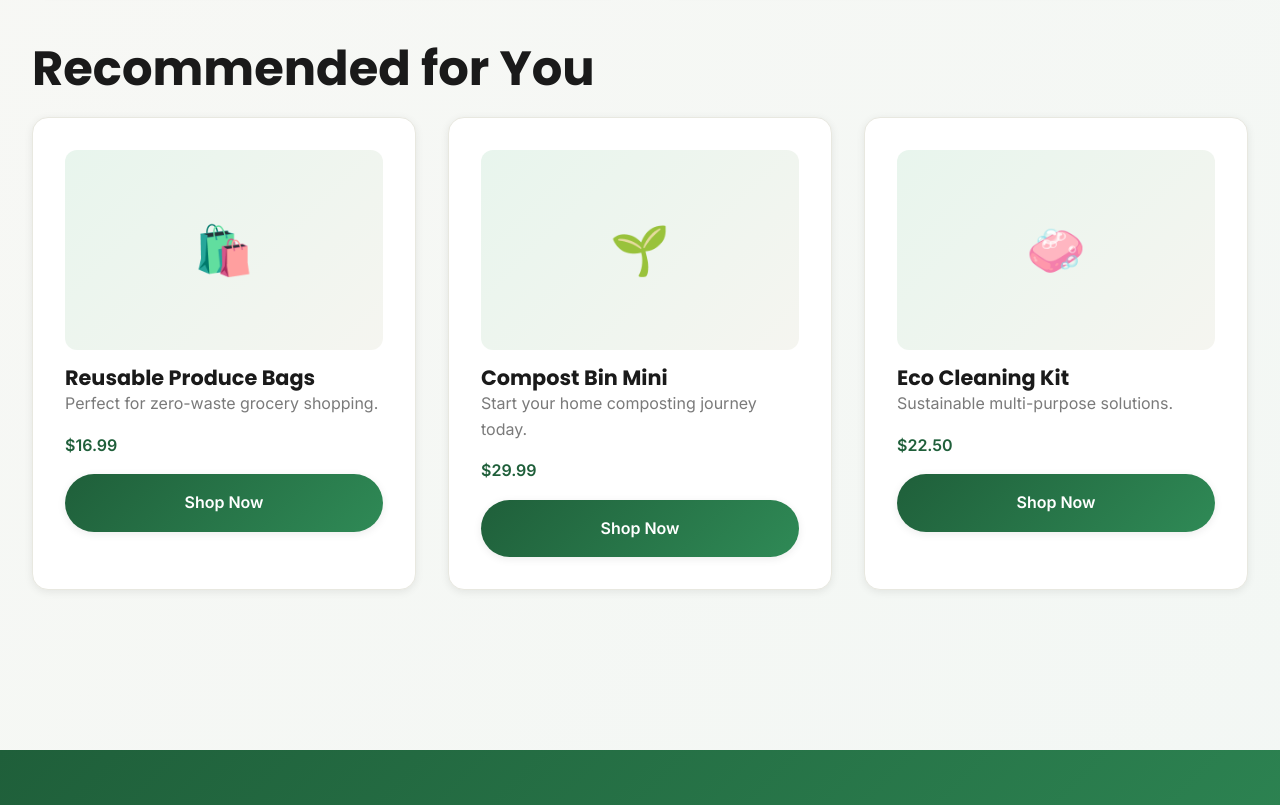
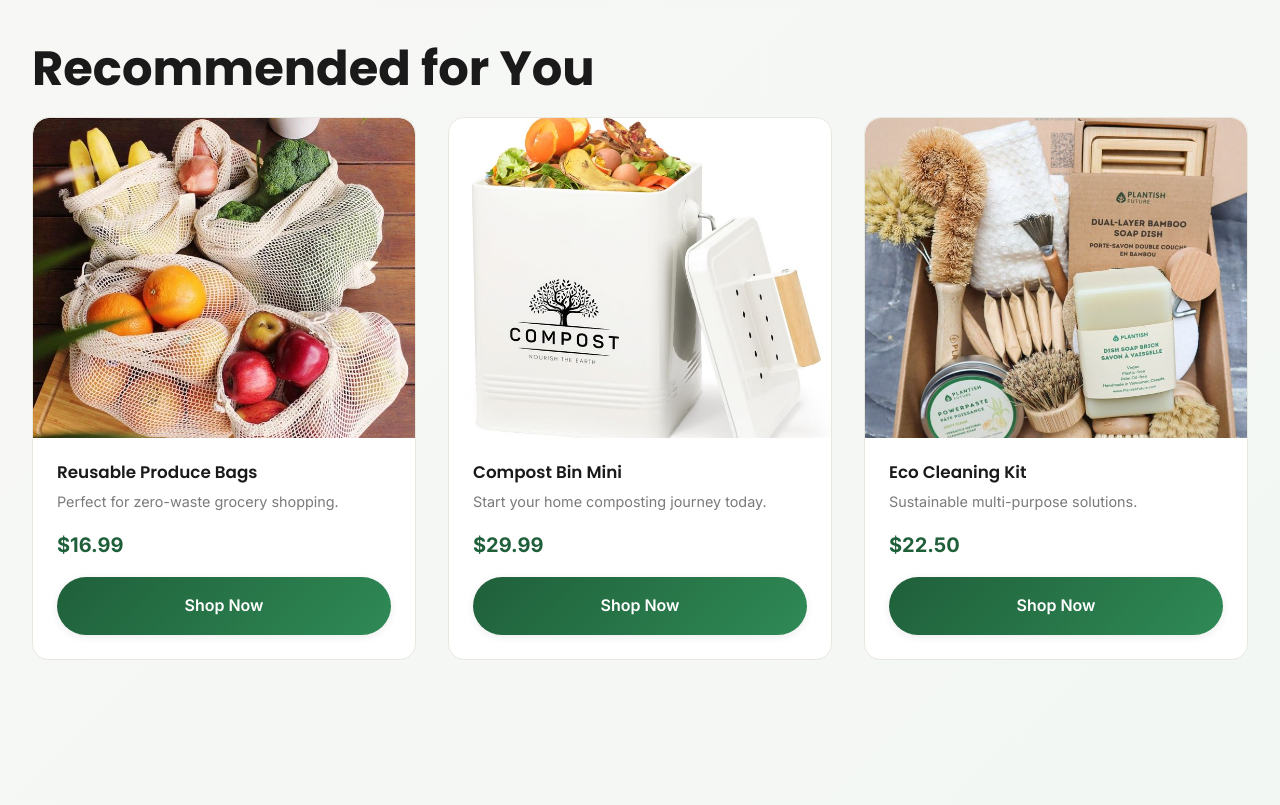
Before and after one commit to FelixFanady/EcoCycle, a website: page views/buyer-dashboard.html in a window 1280 px wide. Shown: the part 910-1715 px from the top of the page. Drawn offline with Linux system fonts and the light colour scheme; no server answers.

Commit message:
update photo for buyer dboard

```diff
--- a/public/css/components.css
+++ b/public/css/components.css
@@ -288,7 +288,7 @@
 
 .product-card-image {
   width: 100%;
-  height: 200px;
+  height: 320px;
   overflow: hidden;
   border-radius: var(--radius-lg) var(--radius-lg) 0 0;
   flex-shrink: 0;
--- a/views/buyer-dashboard.html
+++ b/views/buyer-dashboard.html
@@ -10,6 +10,7 @@
     <link rel="stylesheet" href="/css/utilities.css" />
     <link rel="stylesheet" href="/css/layout.css" />
   </head>
+
   <body>
     <div id="navbar-root"></div>
 
@@ -186,92 +187,50 @@
       <section>
         <h2 class="section-title">Recommended for You</h2>
         <div class="grid cols-3">
-          <div class="card">
-            <div
-              style="
-                width: 100%;
-                height: 200px;
-                background: linear-gradient(135deg, #e8f5ed, #f5f5f0);
-                border-radius: var(--radius);
-                display: grid;
-                place-items: center;
-                margin-bottom: 1rem;
-                font-size: 3rem;
-              "
-            >
-              🛍️
+          <div class="product-card">
+            <div class="product-card-image">
+              <img src="/picture/buyer_ds/1.jpg" alt="Reusable Produce Bags" />
             </div>
-            <h3>Reusable Produce Bags</h3>
-            <p style="color: var(--text-muted)">
+            <div class="product-card-content">
+              <h3 class="product-card-name">Reusable Produce Bags</h3>
+              <p class="product-card-desc">
                 Perfect for zero-waste grocery shopping.
               </p>
-            <p style="color: var(--forest-green); font-weight: 600; margin: 0">
-              $16.99
-            </p>
-            <a
-              class="btn btn-primary"
-              href="/product-detail"
-              style="width: 100%; margin-top: 1rem"
+              <p class="product-card-price">$16.99</p>
+              <a class="btn btn-primary product-card-btn" href="/product-detail"
                 >Shop Now</a
               >
             </div>
-          <div class="card">
-            <div
-              style="
-                width: 100%;
-                height: 200px;
-                background: linear-gradient(135deg, #e8f5ed, #f5f5f0);
-                border-radius: var(--radius);
-                display: grid;
-                place-items: center;
-                margin-bottom: 1rem;
-                font-size: 3rem;
-              "
-            >
-              🌱
           </div>
-            <h3>Compost Bin Mini</h3>
-            <p style="color: var(--text-muted)">
+          <div class="product-card">
+            <div class="product-card-image">
+              <img src="/picture/buyer_ds/2.jpg" alt="Compost Bin Mini" />
+            </div>
+            <div class="product-card-content">
+              <h3 class="product-card-name">Compost Bin Mini</h3>
+              <p class="product-card-desc">
                 Start your home composting journey today.
               </p>
-            <p style="color: var(--forest-green); font-weight: 600; margin: 0">
-              $29.99
-            </p>
-            <a
-              class="btn btn-primary"
-              href="/product-detail"
-              style="width: 100%; margin-top: 1rem"
+              <p class="product-card-price">$29.99</p>
+              <a class="btn btn-primary product-card-btn" href="/product-detail"
                 >Shop Now</a
               >
             </div>
-          <div class="card">
-            <div
-              style="
-                width: 100%;
-                height: 200px;
-                background: linear-gradient(135deg, #e8f5ed, #f5f5f0);
-                border-radius: var(--radius);
-                display: grid;
-                place-items: center;
-                margin-bottom: 1rem;
-                font-size: 3rem;
-              "
-            >
-              🧼
           </div>
-            <h3>Eco Cleaning Kit</h3>
-            <p style="color: var(--text-muted)">
+          <div class="product-card">
+            <div class="product-card-image">
+              <img src="/picture/buyer_ds/3.jpg" alt="Eco Cleaning Kit" />
+            </div>
+            <div class="product-card-content">
+              <h3 class="product-card-name">Eco Cleaning Kit</h3>
+              <p class="product-card-desc">
                 Sustainable multi-purpose solutions.
               </p>
-            <p style="color: var(--forest-green); font-weight: 600; margin: 0">
-              $22.50
-            </p>
-            <a
-              class="btn btn-primary"
-              href="/product-detail"
-              style="width: 100%; margin-top: 1rem"
+              <p class="product-card-price">$22.50</p>
+              <a class="btn btn-primary product-card-btn" href="/product-detail"
                 >Shop Now</a
               >
+            </div>
           </div>
         </div>
       </section>
```
Also changed, not shown: public/picture/buyer_ds/1.jpg (added), public/picture/buyer_ds/2.jpg (added), public/picture/buyer_ds/3.jpg (added). Lines whose indentation alone changed are shown as unchanged.
